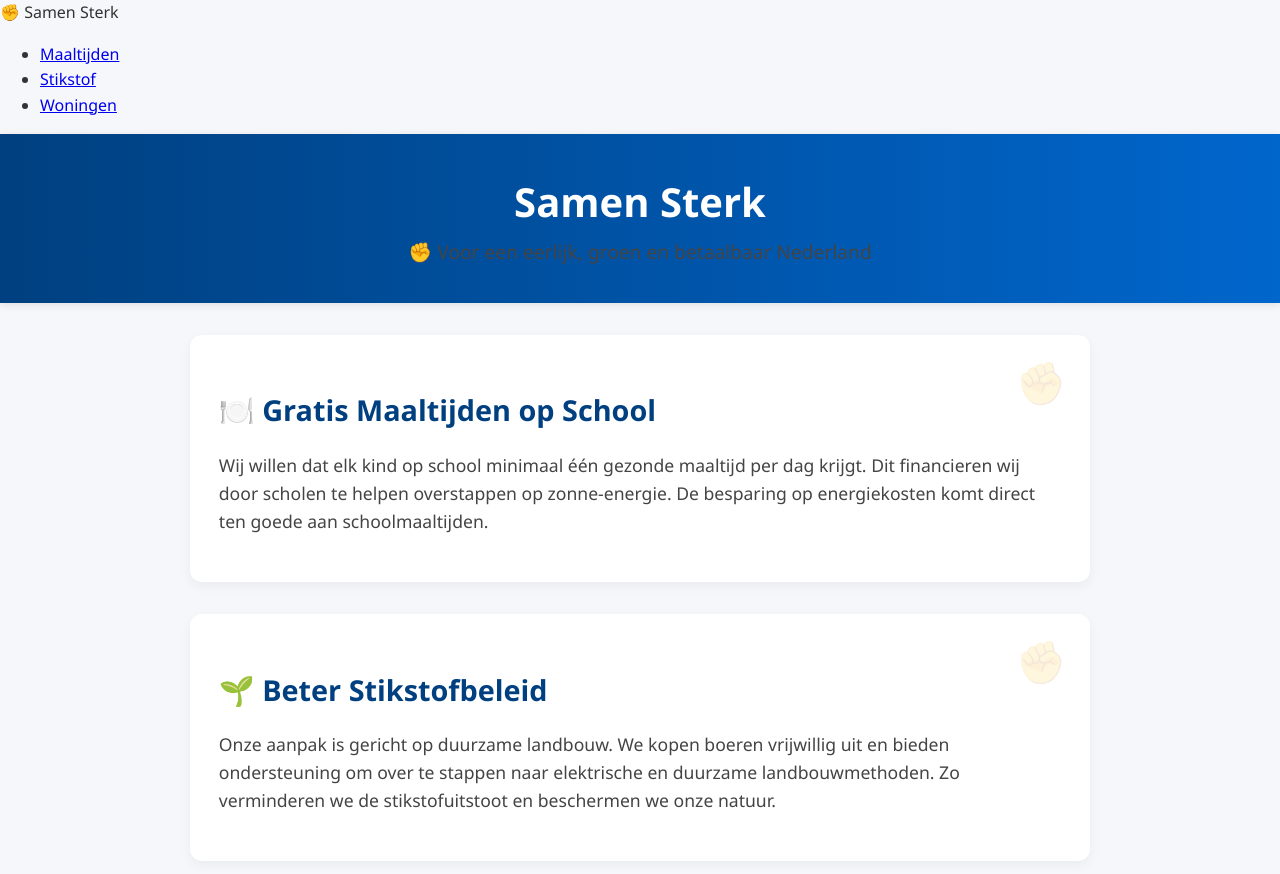
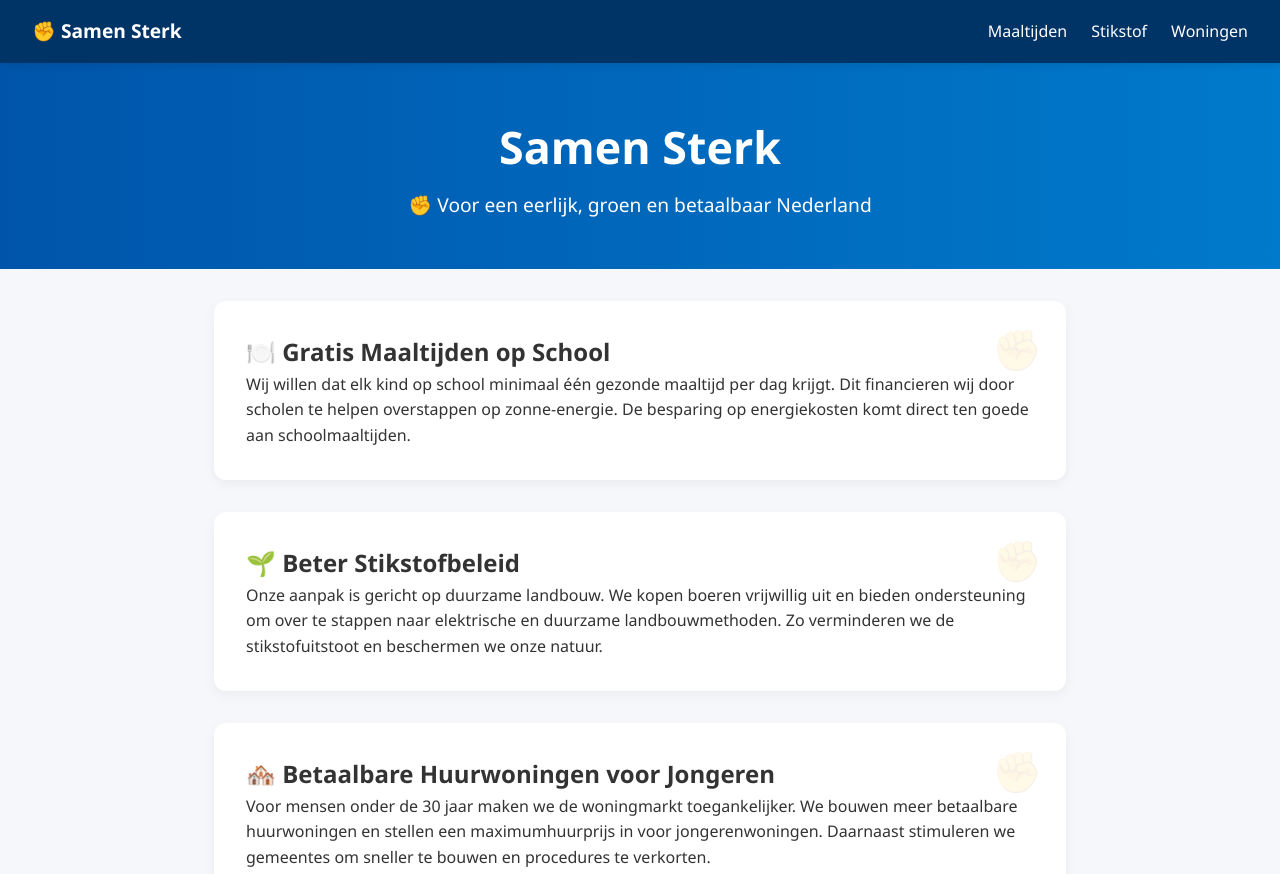
Before and after one commit to koenll23/opdracht, a plain HTML site: page index.html in a window 1280 px wide. Shown: the top 874 px of the page. Drawn offline with Linux system fonts and the light colour scheme.

Commit message:
Update style.css

```diff
--- a/style.css
+++ b/style.css
@@ -1,31 +1,72 @@
-/* Algemeen opmaak */
-body {
+/* Algemene reset */
+* {
     margin: 0;
     padding: 0;
-    font-family: 'Segoe UI', Tahoma, Geneva, Verdana, sans-serif;
-    background: #f5f7fa;
+    box-sizing: border-box;
+}
+
+/* Body en fonts */
+body {
+    font-family: 'Segoe UI', sans-serif;
+    background-color: #f5f7fa;
     color: #333;
     line-height: 1.6;
 }
 
+/* Navigatiebalk */
+nav {
+    background-color: #003366;
+    color: white;
+    padding: 1rem 2rem;
+    display: flex;
+    justify-content: space-between;
+    align-items: center;
+    box-shadow: 0 2px 8px rgba(0,0,0,0.1);
+    position: sticky;
+    top: 0;
+    z-index: 1000;
+}
+
+nav .logo {
+    font-weight: bold;
+    font-size: 1.2rem;
+}
+
+nav ul {
+    list-style: none;
+    display: flex;
+    gap: 1.5rem;
+}
+
+nav ul li a {
+    color: white;
+    text-decoration: none;
+    font-weight: 500;
+    transition: color 0.2s;
+}
+
+nav ul li a:hover {
+    color: #ffcc00;
+}
+
+/* Header */
 header {
-    background: linear-gradient(90deg, #004080, #0066cc);
+    background: linear-gradient(90deg, #0055aa, #007acc);
     color: white;
-    padding: 2rem 1rem;
     text-align: center;
-    box-shadow: 0 2px 8px rgba(0, 0, 0, 0.1);
+    padding: 3rem 1rem;
 }
 
 header h1 {
-    font-size: 2.5rem;
-    margin: 0.2rem 0;
+    font-size: 2.8rem;
+    margin-bottom: 0.5rem;
 }
 
 header p {
     font-size: 1.2rem;
-    margin: 0.2rem 0;
 }
 
+/* Main */
 main {
     max-width: 900px;
     margin: 2rem auto;
@@ -33,14 +74,14 @@ main {
 }
 
 section {
-    background: white;
+    background-color: white;
+    padding: 2rem;
     border-radius: 12px;
-    padding: 1.8rem;
+    box-shadow: 0 4px 12px rgba(0,0,0,0.05);
     margin-bottom: 2rem;
-    box-shadow: 0 4px 12px rgba(0, 0, 0, 0.05);
     position: relative;
     overflow: hidden;
-    transition: transform 0.3s ease;
+    transition: transform 0.3s;
 }
 
 section:hover {
@@ -53,29 +94,26 @@ section::before {
     position: absolute;
     top: 1rem;
     right: 1.5rem;
-    opacity: 0.15;
-    transform: rotate(-10deg);
+    opacity: 0.1;
 }
 
-h2 {
-    color: #004080;
-    font-size: 1.8rem;
-    margin-bottom: 1rem;
+/* Footer */
+footer {
+    background-color: #003366;
+    color: white;
+    text-align: center;
+    padding: 1.2rem;
+    margin-top: 3rem;
+    font-size: 0.9rem;
 }
 
-p {
-    font-size: 1.1rem;
-    color: #444;
-}
-
-/* Responsief design */
-@media (max-width: 600px) {
+/* Responsief */
+@media (max-width: 768px) {
+    nav ul {
+        flex-direction: column;
+        gap: 0.5rem;
+    }
     header h1 {
         font-size: 2rem;
     }
-
-    section::before {
-        font-size: 2rem;
-        right: 1rem;
-    }
 }
```
